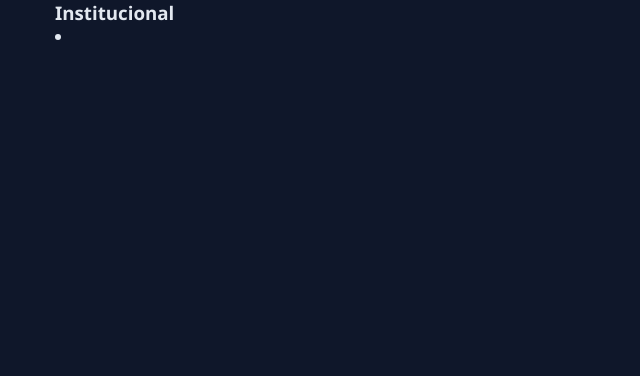
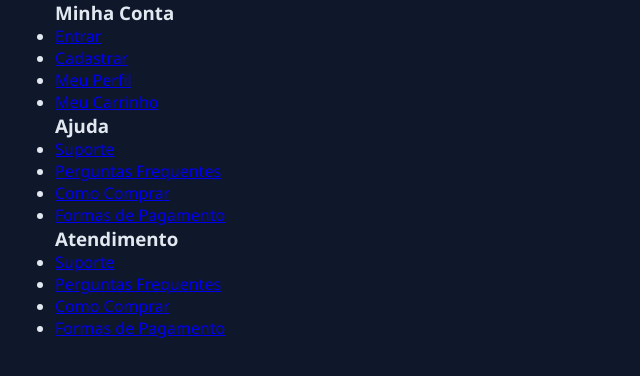
Before and after one commit to walterpotma/Lojinha, a plain HTML site: page components/footer.html in a window 1280 px wide. Shown: the whole page, without its empty margins (0-640 px from the left). Drawn offline with Linux system fonts and the light colour scheme.

```diff
--- a/components/footer.html
+++ b/components/footer.html
@@ -2,12 +2,35 @@
     <link rel="stylesheet" href="../css/components.css">
 </head>
 <footer>
-        <div class="container">
-            <div class="footer-content">
-                <div class="footer-column">
-                    <h3>Institucional</h3>
-                </div>
-                <li>
-                    <a href="#"></a>
+    <div class="container">
+        <div class="footer-content">
+            <div class="footer-column">
+                <h3>Minha Conta</h3>
 
-                </li>
+                <ul>
+                    <li><a href="#">Entrar</a></li>
+                    <li><a href="#">Cadastrar</a></li>
+                    <li><a href="#">Meu Perfil</a></li>
+                    <li><a href="#">Meu Carrinho</a></li>
+                </ul>
+            </div>
+            <div class="footer-column">
+                <h3>Ajuda</h3>
+                <ul>
+                    <li><a href="#">Suporte</a></li>
+                    <li><a href="#">Perguntas Frequentes</a></li>
+                    <li><a href="#">Como Comprar</a></li>
+                    <li><a href="#">Formas de Pagamento</a></li>
+                </ul>
+            </div>
+            <div class="footer-column">
+                <h3>Atendimento</h3>
+                <ul>
+                    <li><a href="#">Suporte</a></li>
+                    <li><a href="#">Perguntas Frequentes</a></li>
+                    <li><a href="#">Como Comprar</a></li>
+                    <li><a href="#">Formas de Pagamento</a></li>
+                </ul>
+            </div>
+        </div>
+    </div>
--- a/js/controller.js
+++ b/js/controller.js
@@ -32,7 +32,8 @@
 
   // Load header if placeholder exists
   if (headerPlaceholder) {
-    fetch(paths.header)
+    const headerPath = headerPlaceholder.getAttribute("data-src") || paths.header;
+    fetch(headerPath)
       .then((response) => response.text())
       .then((data) => {
         headerPlaceholder.innerHTML = data;
```
Also changed, not shown: index.html (+0 -3 lines).
